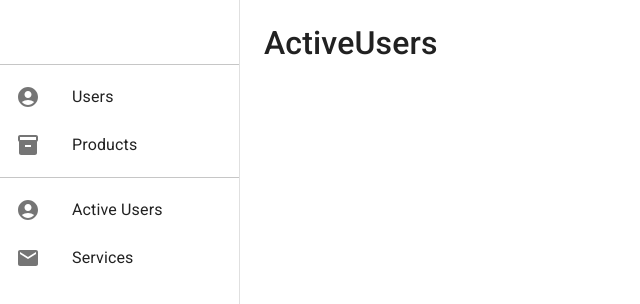
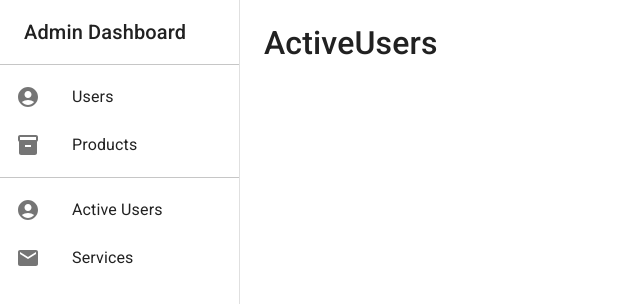
Before and after one commit to prakatesh/machinery-project, a React (Create React App) app in the folder client/: page /admin/active-users in a window 1280 px wide. Shown: the top 304 px of the page, without its empty margins (0-640 px from the left). Built offline with nearby package versions, Linux system fonts and the light colour scheme.

Commit message:
Admin Dashboard Configure Complete

```diff
--- a/client/src/components/Admin/AdminDashboard/ActiveUsers.js
+++ b/client/src/components/Admin/AdminDashboard/ActiveUsers.js
@@ -1,4 +1,4 @@
-import SideNav from "./SideNav";
+import AdminDashboard from "./AdminDashboard";
 import React from "react";
 import Box from "@mui/material/Box";
 
@@ -8,7 +8,7 @@ const ActiveUsers = () => {
   return (
     <div>
       <Box sx={{ display: "flex" }}>
-        <SideNav />
+        <AdminDashboard />
 
         <Box
           component="main"
--- a/client/src/components/Admin/AdminDashboard/AdminDashboard.js
+++ b/client/src/components/Admin/AdminDashboard/AdminDashboard.js
@@ -1,192 +1,160 @@
-// import * as React from "react";
-// import PropTypes from "prop-types";
-// import AccountCircleIcon from "@mui/icons-material/AccountCircle";
-// import AppBar from "@mui/material/AppBar";
-// import Box from "@mui/material/Box";
-// import CssBaseline from "@mui/material/CssBaseline";
-// import Divider from "@mui/material/Divider";
-// import Drawer from "@mui/material/Drawer";
-// import IconButton from "@mui/material/IconButton";
-// import InventoryIcon from "@mui/icons-material/Inventory";
-// import List from "@mui/material/List";
-// import ListItem from "@mui/material/ListItem";
-// import ListItemButton from "@mui/material/ListItemButton";
-// import ListItemIcon from "@mui/material/ListItemIcon";
-// import ListItemText from "@mui/material/ListItemText";
-// import MailIcon from "@mui/icons-material/Mail";
-// import MenuIcon from "@mui/icons-material/Menu";
-// import Toolbar from "@mui/material/Toolbar";
-// import Typography from "@mui/material/Typography";
+import * as React from "react";
+import PropTypes from "prop-types";
+import AccountCircleIcon from "@mui/icons-material/AccountCircle";
+import Box from "@mui/material/Box";
+import CssBaseline from "@mui/material/CssBaseline";
+import Divider from "@mui/material/Divider";
+import Drawer from "@mui/material/Drawer";
+import InventoryIcon from "@mui/icons-material/Inventory";
+import IconButton from "@mui/material/Icon";
+import List from "@mui/material/List";
+import ListItem from "@mui/material/ListItem";
+import ListItemButton from "@mui/material/ListItemButton";
+import ListItemIcon from "@mui/material/ListItemIcon";
+import ListItemText from "@mui/material/ListItemText";
+import MailIcon from "@mui/icons-material/Mail";
+import MenuIcon from "@mui/icons-material/Menu";
+import Toolbar from "@mui/material/Toolbar";
+import Typography from "@mui/material/Typography";
+import { useNavigate } from "react-router-dom";
 
-// const drawerWidth = 240;
+const drawerWidth = 240;
 
-// function AdminDashboard(props) {
-//   const { window } = props;
-//   const [mobileOpen, setMobileOpen] = React.useState(false);
+function AdminDashboard(props) {
+  const { window } = props;
+  const [mobileOpen, setMobileOpen] = React.useState(false);
+  const navigate = useNavigate();
 
-//   const handleDrawerToggle = () => {
-//     setMobileOpen(!mobileOpen);
-//   };
+  const handleDrawerToggle = () => {
+    setMobileOpen(!mobileOpen);
+  };
 
-//   const drawer = (
-//     <div>
-//       <Toolbar />
-//       <Divider />
-//       <List>
-//         <ListItem disablePadding>
-//           <ListItemButton>
-//             <ListItemIcon>
-//               <AccountCircleIcon />
-//             </ListItemIcon>
-//             <ListItemText primary="Users" />
-//           </ListItemButton>
-//         </ListItem>
-//         <ListItem disablePadding>
-//           <ListItemButton>
-//             <ListItemIcon>
-//               <InventoryIcon />
-//             </ListItemIcon>
-//             <ListItemText primary="Products" />
-//           </ListItemButton>
-//         </ListItem>
-//       </List>
-//       <Divider />
-//       <List>
-//         <ListItem disablePadding>
-//           <ListItemButton>
-//             <ListItemIcon>
-//               <AccountCircleIcon />
-//             </ListItemIcon>
-//             <ListItemText primary="Active Users" />
-//           </ListItemButton>
-//         </ListItem>
-//         <ListItem disablePadding>
-//           <ListItemButton>
-//             <ListItemIcon>
-//               <MailIcon />
-//             </ListItemIcon>
-//             <ListItemText primary="Services" />
-//           </ListItemButton>
-//         </ListItem>
-//       </List>
-//     </div>
-//   );
+  const drawer = (
+    <div>
+      <Toolbar>
+        <IconButton
+          color="inherit"
+          aria-label="open drawer"
+          edge="start"
+          onClick={handleDrawerToggle}
+          sx={{ mr: 2, display: { sm: "none" } }}
+        >
+          <MenuIcon />
+        </IconButton>
+        <Typography variant="h6" noWrap component="div">
+          Admin Dashboard
+        </Typography>
+      </Toolbar>
+      <Divider />
+      <List>
+        <ListItem
+          disablePadding
+          onClick={() => {
+            navigate("/admin/users");
+          }}
+        >
+          <ListItemButton>
+            <ListItemIcon>
+              <AccountCircleIcon />
+            </ListItemIcon>
+            <ListItemText primary="Users" />
+          </ListItemButton>
+        </ListItem>
+        <ListItem
+          disablePadding
+          onClick={() => {
+            navigate("/admin/products");
+          }}
+        >
+          <ListItemButton>
+            <ListItemIcon>
+              <InventoryIcon />
+            </ListItemIcon>
+            <ListItemText primary="Products" />
+          </ListItemButton>
+        </ListItem>
+      </List>
+      <Divider />
+      <List>
+        <ListItem
+          disablePadding
+          onClick={() => {
+            navigate("/admin/active-users");
+          }}
+        >
+          <ListItemButton>
+            <ListItemIcon>
+              <AccountCircleIcon />
+            </ListItemIcon>
+            <ListItemText primary="Active Users" />
+          </ListItemButton>
+        </ListItem>
+        <ListItem
+          disablePadding
+          onClick={() => {
+            navigate("/admin/services");
+          }}
+        >
+          <ListItemButton>
+            <ListItemIcon>
+              <MailIcon />
+            </ListItemIcon>
+            <ListItemText primary="Services" />
+          </ListItemButton>
+        </ListItem>
+      </List>
+    </div>
+  );
 
-//   const container =
-//     window !== undefined ? () => window().document.body : undefined;
+  const container =
+    window !== undefined ? () => window().document.body : undefined;
 
-//   return (
-//     <Box sx={{ display: "flex" }}>
-//       <CssBaseline />
-//       <AppBar
-//         position="fixed"
-//         sx={{
-//           width: { sm: `calc(100% - ${drawerWidth}px)` },
-//           ml: { sm: `${drawerWidth}px` },
-//         }}
-//       >
-//         <Toolbar>
-//           <IconButton
-//             color="inherit"
-//             aria-label="open drawer"
-//             edge="start"
-//             onClick={handleDrawerToggle}
-//             sx={{ mr: 2, display: { sm: "none" } }}
-//           >
-//             <MenuIcon />
-//           </IconButton>
-//           <Typography variant="h6" noWrap component="div">
-//             Admin Dashboard
-//           </Typography>
-//         </Toolbar>
-//       </AppBar>
-//       <Box
-//         component="nav"
-//         sx={{ width: { sm: drawerWidth }, flexShrink: { sm: 0 } }}
-//         aria-label="mailbox folders"
-//       >
-//         {/* The implementation can be swapped with js to avoid SEO duplication of links. */}
-//         <Drawer
-//           container={container}
-//           variant="temporary"
-//           open={mobileOpen}
-//           onClose={handleDrawerToggle}
-//           ModalProps={{
-//             keepMounted: true, // Better open performance on mobile.
-//           }}
-//           sx={{
-//             display: { xs: "block", sm: "none" },
-//             "& .MuiDrawer-paper": {
-//               boxSizing: "border-box",
-//               width: drawerWidth,
-//             },
-//           }}
-//         >
-//           {drawer}
-//         </Drawer>
-//         <Drawer
-//           variant="permanent"
-//           sx={{
-//             display: { xs: "none", sm: "block" },
-//             "& .MuiDrawer-paper": {
-//               boxSizing: "border-box",
-//               width: drawerWidth,
-//             },
-//           }}
-//           open
-//         >
-//           {drawer}
-//         </Drawer>
-//       </Box>
-//       <Box
-//         component="main"
-//         sx={{
-//           flexGrow: 1,
-//           p: 3,
-//           width: { sm: `calc(100% - ${drawerWidth}px)` },
-//         }}
-//       >
-//         <Toolbar />
-//         <Typography paragraph>
-//           Lorem ipsum dolor sit amet, consectetur adipiscing elit, sed do
-//           eiusmod tempor incididunt ut labore et dolore magna aliqua. Rhoncus
-//           dolor purus non enim praesent elementum facilisis leo vel. Risus at
-//           ultrices mi tempus imperdiet. Semper risus in hendrerit gravida rutrum
-//           quisque non tellus. Convallis convallis tellus id interdum velit
-//           laoreet id donec ultrices. Odio morbi quis commodo odio aenean sed
-//           adipiscing. Amet nisl suscipit adipiscing bibendum est ultricies
-//           integer quis. Cursus euismod quis viverra nibh cras. Metus vulputate
-//           eu scelerisque felis imperdiet proin fermentum leo. Mauris commodo
-//           quis imperdiet massa tincidunt. Cras tincidunt lobortis feugiat
-//           vivamus at augue. At augue eget arcu dictum varius duis at consectetur
-//           lorem. Velit sed ullamcorper morbi tincidunt. Lorem donec massa sapien
-//           faucibus et molestie ac.
-//         </Typography>
-//         <Typography paragraph>
-//           Consequat mauris nunc congue nisi vitae suscipit. Fringilla est
-//           ullamcorper eget nulla facilisi etiam dignissim diam. Pulvinar
-//           elementum integer enim neque volutpat ac tincidunt. Ornare suspendisse
-//           sed nisi lacus sed viverra tellus. Purus sit amet volutpat consequat
-//           mauris. Elementum eu facilisis sed odio morbi. Euismod lacinia at quis
-//           risus sed vulputate odio. Morbi tincidunt ornare massa eget egestas
-//           purus viverra accumsan in. In hendrerit gravida rutrum quisque non
-//           tellus orci ac. Pellentesque nec nam aliquam sem et tortor. Habitant
-//           morbi tristique senectus et. Adipiscing elit duis tristique
-//           sollicitudin nibh sit. Ornare aenean euismod elementum nisi quis
-//           eleifend. Commodo viverra maecenas accumsan lacus vel facilisis. Nulla
-//           posuere sollicitudin aliquam ultrices sagittis orci a.
-//         </Typography>
-//       </Box>
-//     </Box>
-//   );
-// }
+  return (
+    <Box sx={{ display: "flex" }}>
+      <CssBaseline />
+      <Box
+        component="nav"
+        sx={{ width: { sm: drawerWidth }, flexShrink: { sm: 0 } }}
+        aria-label="mailbox folders"
+      >
+        <Drawer
+          container={container}
+          variant="temporary"
+          open={mobileOpen}
+          onClose={handleDrawerToggle}
+          ModalProps={{
+            keepMounted: true, // Better open performance on mobile.
+          }}
+          sx={{
+            display: { xs: "block", sm: "none" },
+            "& .MuiDrawer-paper": {
+              boxSizing: "border-box",
+              width: drawerWidth,
+            },
+          }}
+        >
+          {drawer}
+        </Drawer>
+        <Drawer
+          variant="permanent"
+          sx={{
+            display: { xs: "none", sm: "block" },
+            "& .MuiDrawer-paper": {
+              boxSizing: "border-box",
+              width: drawerWidth,
+            },
+          }}
+          open
+        >
+          {drawer}
+        </Drawer>
+      </Box>
+    </Box>
+  );
+}
 
-// AdminDashboard.propTypes = {
-//   /**
-//    * Injected by the documentation to work in an iframe.
-//    * You won't need it on your project.
-//    */
-//   window: PropTypes.func,
-// };
+AdminDashboard.propTypes = {
+  window: PropTypes.func,
+};
 
-// export default AdminDashboard;
+export default AdminDashboard;
--- a/client/src/components/Admin/AdminDashboard/Products.js
+++ b/client/src/components/Admin/AdminDashboard/Products.js
@@ -1,4 +1,4 @@
-import SideNav from "./SideNav";
+import AdminDashboard from "./AdminDashboard";
 import React from "react";
 import Box from "@mui/material/Box";
 
@@ -8,7 +8,7 @@ const Products = () => {
   return (
     <div>
       <Box sx={{ display: "flex" }}>
-        <SideNav />
+        <AdminDashboard />
 
         <Box
           component="main"
--- a/client/src/components/Admin/AdminDashboard/Services.js
+++ b/client/src/components/Admin/AdminDashboard/Services.js
@@ -1,4 +1,4 @@
-import SideNav from "./SideNav";
+import AdminDashboard from "./AdminDashboard";
 import React from "react";
 import Box from "@mui/material/Box";
 
@@ -8,7 +8,7 @@ const Services = () => {
   return (
     <div>
       <Box sx={{ display: "flex" }}>
-        <SideNav />
+        <AdminDashboard />
 
         <Box
           component="main"
--- a/client/src/components/Admin/AdminDashboard/SideNav.js
+++ /dev/null
@@ -1,171 +0,0 @@
-import * as React from "react";
-import PropTypes from "prop-types";
-import AccountCircleIcon from "@mui/icons-material/AccountCircle";
-import Box from "@mui/material/Box";
-import CssBaseline from "@mui/material/CssBaseline";
-import Divider from "@mui/material/Divider";
-import Drawer from "@mui/material/Drawer";
-import InventoryIcon from "@mui/icons-material/Inventory";
-import List from "@mui/material/List";
-import ListItem from "@mui/material/ListItem";
-import ListItemButton from "@mui/material/ListItemButton";
-import ListItemIcon from "@mui/material/ListItemIcon";
-import ListItemText from "@mui/material/ListItemText";
-import MailIcon from "@mui/icons-material/Mail";
-import Toolbar from "@mui/material/Toolbar";
-import { useNavigate } from "react-router-dom";
-
-const drawerWidth = 240;
-
-function AdminDashboard(props) {
-  const { window } = props;
-  const [mobileOpen, setMobileOpen] = React.useState(false);
-  const navigate = useNavigate();
-
-  const handleDrawerToggle = () => {
-    setMobileOpen(!mobileOpen);
-  };
-
-  const drawer = (
-    <div>
-      <Toolbar />
-      <Divider />
-      <List>
-        <ListItem
-          disablePadding
-          onClick={() => {
-            navigate("/admin/users");
-          }}
-        >
-          <ListItemButton>
-            <ListItemIcon>
-              <AccountCircleIcon />
-            </ListItemIcon>
-            <ListItemText primary="Users" />
-          </ListItemButton>
-        </ListItem>
-        <ListItem
-          disablePadding
-          onClick={() => {
-            navigate("/admin/products");
-          }}
-        >
-          <ListItemButton>
-            <ListItemIcon>
-              <InventoryIcon />
-            </ListItemIcon>
-            <ListItemText primary="Products" />
-          </ListItemButton>
-        </ListItem>
-      </List>
-      <Divider />
-      <List>
-        <ListItem
-          disablePadding
-          onClick={() => {
-            navigate("/admin/active-users");
-          }}
-        >
-          <ListItemButton>
-            <ListItemIcon>
-              <AccountCircleIcon />
-            </ListItemIcon>
-            <ListItemText primary="Active Users" />
-          </ListItemButton>
-        </ListItem>
-        <ListItem
-          disablePadding
-          onClick={() => {
-            navigate("/admin/services");
-          }}
-        >
-          <ListItemButton>
-            <ListItemIcon>
-              <MailIcon />
-            </ListItemIcon>
-            <ListItemText primary="Services" />
-          </ListItemButton>
-        </ListItem>
-      </List>
-    </div>
-  );
-
-  const container =
-    window !== undefined ? () => window().document.body : undefined;
-
-  return (
-    <Box sx={{ display: "flex" }}>
-      <CssBaseline />
-      {/*<AppBar
-        position="fixed"
-        sx={{
-          width: { sm: `calc(100% - ${drawerWidth}px)` },
-          ml: { sm: `${drawerWidth}px` },
-        }}
-      >
-        <Toolbar>
-          <IconButton
-            color="inherit"
-            aria-label="open drawer"
-            edge="start"
-            onClick={handleDrawerToggle}
-            sx={{ mr: 2, display: { sm: "none" } }}
-          >
-            <MenuIcon />
-          </IconButton>
-          <Typography variant="h6" noWrap component="div">
-            Admin Dashboard
-          </Typography>
-        </Toolbar>
-    </AppBar>*/}
-      <Box
-        component="nav"
-        sx={{ width: { sm: drawerWidth }, flexShrink: { sm: 0 } }}
-        aria-label="mailbox folders"
-      >
-        {/* The implementation can be swapped with js to avoid SEO duplication of links. */}
-        <Drawer
-          container={container}
-          variant="temporary"
-          open={mobileOpen}
-          onClose={handleDrawerToggle}
-          ModalProps={{
-            keepMounted: true, // Better open performance on mobile.
-          }}
-          sx={{
-            display: { xs: "block", sm: "none" },
-            "& .MuiDrawer-paper": {
-              boxSizing: "border-box",
-              width: drawerWidth,
-            },
-          }}
-        >
-          {drawer}
-        </Drawer>
-        <Drawer
-          variant="permanent"
-          sx={{
-            display: { xs: "none", sm: "block" },
-            "& .MuiDrawer-paper": {
-              boxSizing: "border-box",
-              width: drawerWidth,
-            },
-          }}
-          open
-        >
-          {drawer}
-        </Drawer>
-      </Box>
-    </Box>
-  );
-}
-
-AdminDashboard.propTypes = {
-  /**
-   * Injected by the documentation to work in an iframe.
-   * You won't need it on your project.
-   */
-  window: PropTypes.func,
-};
-
-export default AdminDashboard;
--- a/client/src/components/Admin/AdminDashboard/Users.js
+++ b/client/src/components/Admin/AdminDashboard/Users.js
@@ -1,4 +1,4 @@
-import SideNav from "./SideNav";
+import AdminDashboard from "./AdminDashboard";
 import React from "react";
 import Box from "@mui/material/Box";
 
@@ -8,7 +8,7 @@ const Users = () => {
   return (
     <div>
       <Box sx={{ display: "flex" }}>
-        <SideNav />
+        <AdminDashboard />
 
         <Box
           component="main"
```
